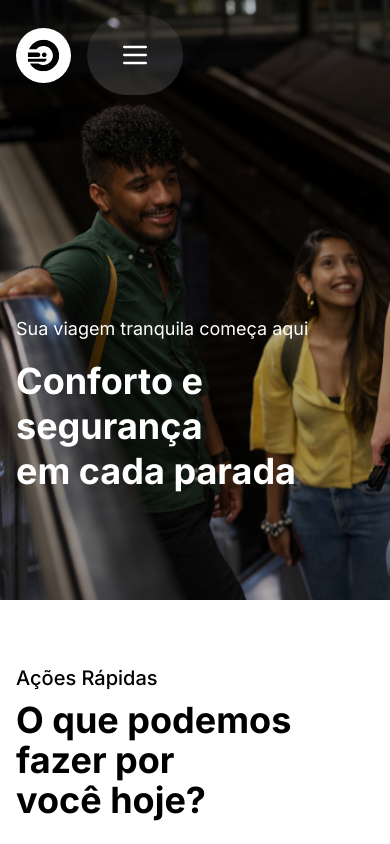
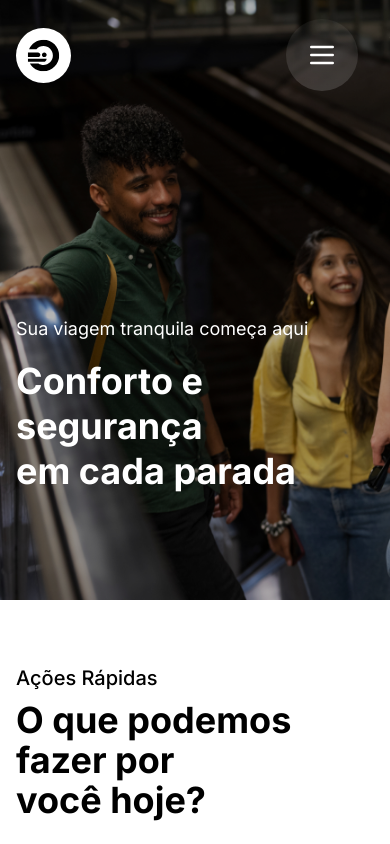
Before and after one commit to davivsouza/conecta-trens-nextjs, a Next.js app: page / in a window 390 px wide. Shown: the top 844 px of the page. Built offline with nearby package versions, Linux system fonts and the light colour scheme.

Commit message:
fix: pequeno erro no header

```diff
--- a/components/header.tsx
+++ b/components/header.tsx
@@ -31,10 +31,10 @@ export function Header({ isHome, isContact }: Props) {
 
         </nav>
 
-        <div className="flex w-full justify-between items-center space-x-4">
-          <div className="py-5 px-7 bg-gradient-horario justify-end rounded-full ml-4">
+        <div className="flex w-full justify-end md:justify-between items-center space-x-4">
+          <div className="md:py-5 md:px-7 p-4 bg-gradient-horario md:justify-end rounded-full ml-4">
             <button
-              className="md:hidden cursor-pointer flex justify-center items-center   w-[40px] h-[40px]"
+              className="md:hidden cursor-pointer flex justify-center items-center w-[40px] h-[40px]"
               onClick={() => setIsMenuOpen(!isMenuOpen)}
             >
               <Menu size={32} color="white" />
```
